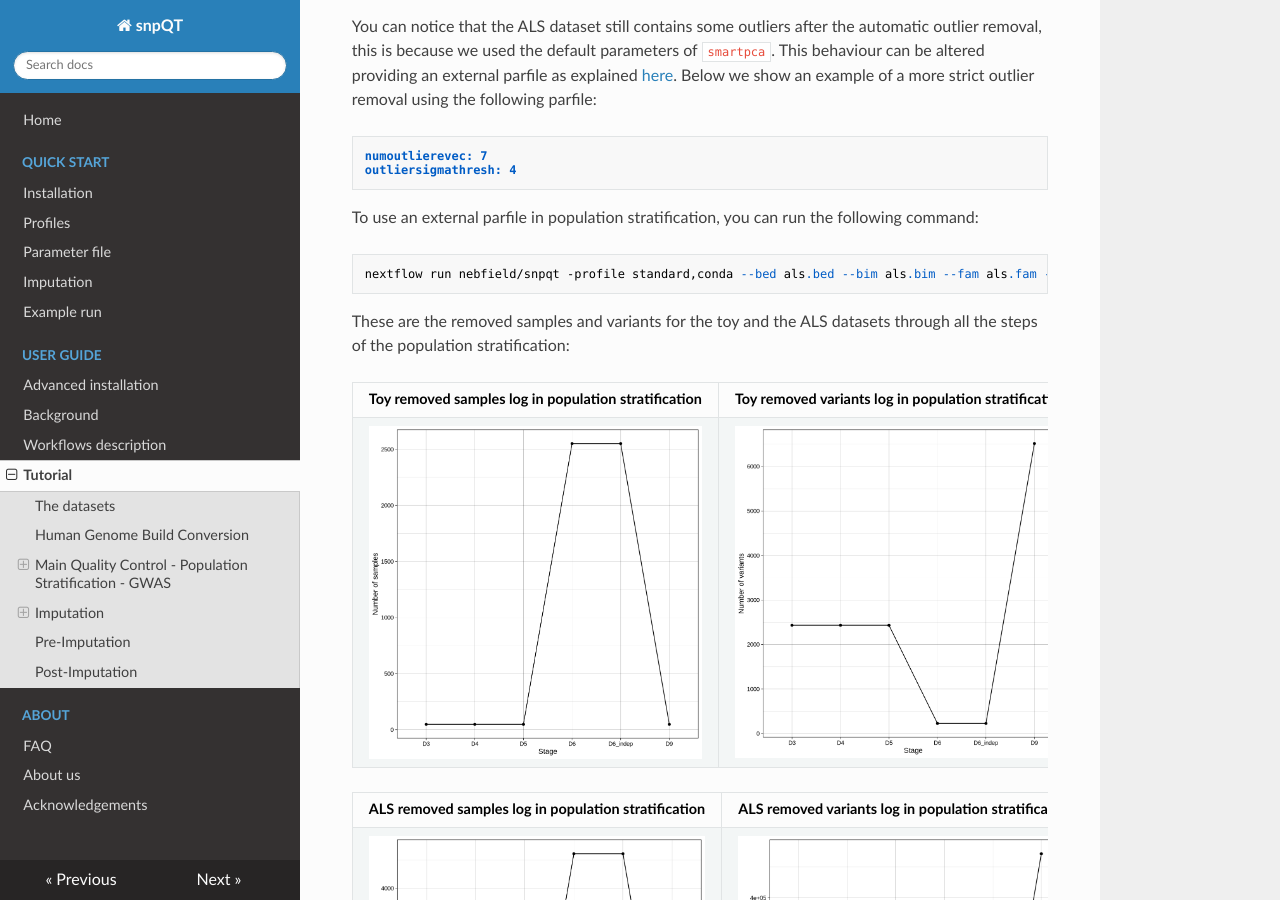
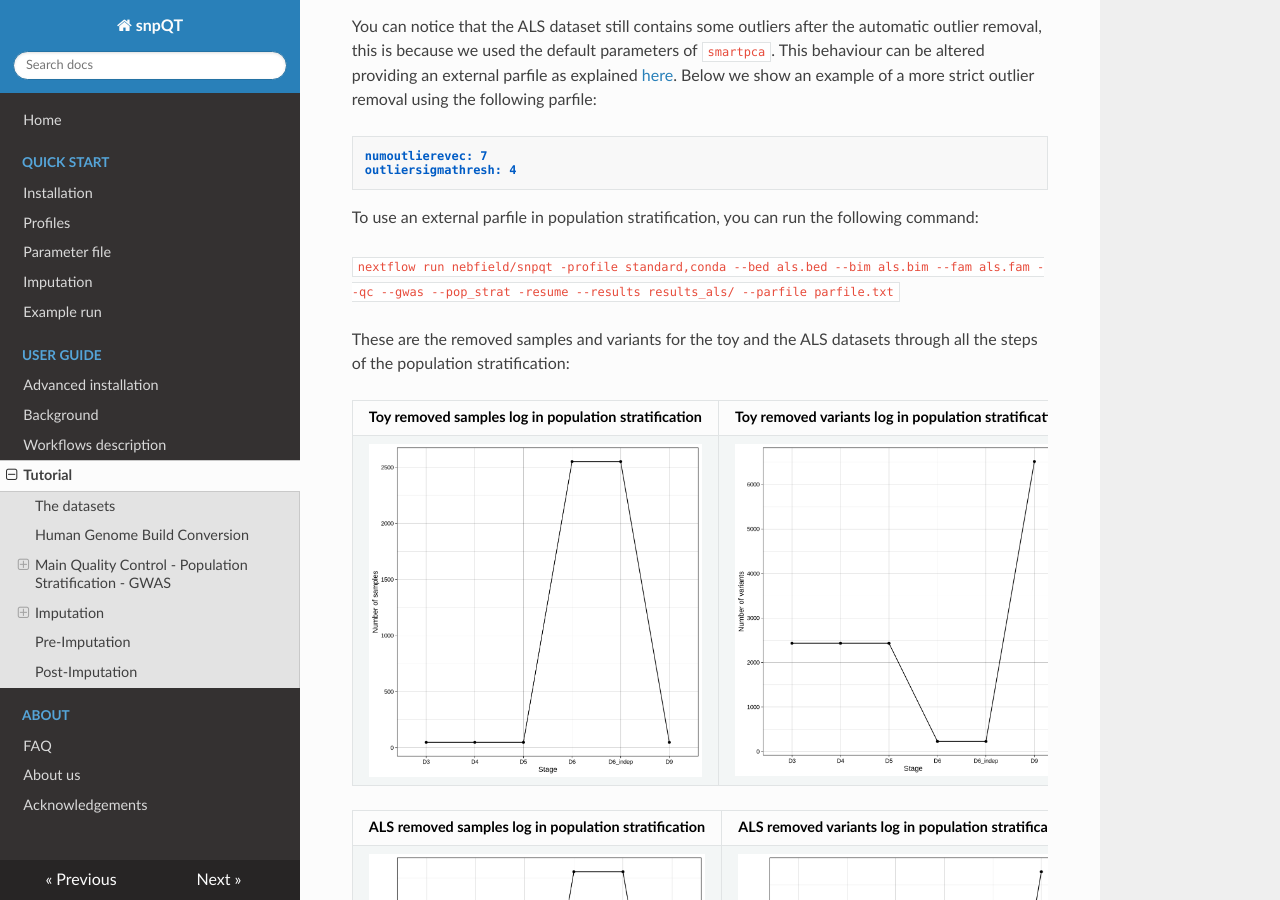
Before and after one commit to nebfield/snpQT, an MkDocs documentation site: the page built from docs/user-guide/results.md, in a window 1280 px wide and 900 px high, scrolled down 16478 px. Built offline with MkDocs 1.6.1, drawn with Linux system fonts in a browser that asks for light colours; nearby versions of some CDN libraries.

Commit message:
Change code format in docs

````diff
--- a/docs/user-guide/results.md
+++ b/docs/user-guide/results.md
@@ -283,9 +283,8 @@ outliersigmathresh: 4
 
 To use an external parfile in population stratification, you can run the following command:
 
-```
-nextflow run nebfield/snpqt -profile standard,conda --bed als.bed --bim als.bim --fam als.fam --qc --gwas --pop_strat -resume --results results_als/ --parfile parfile.txt
-```
+`nextflow run nebfield/snpqt -profile standard,conda --bed als.bed --bim als.bim --fam als.fam --qc --gwas --pop_strat -resume --results results_als/ --parfile parfile.txt`
+
 
 
 These are the removed samples and variants for the toy and the ALS datasets through all the steps of the population stratification:
````
